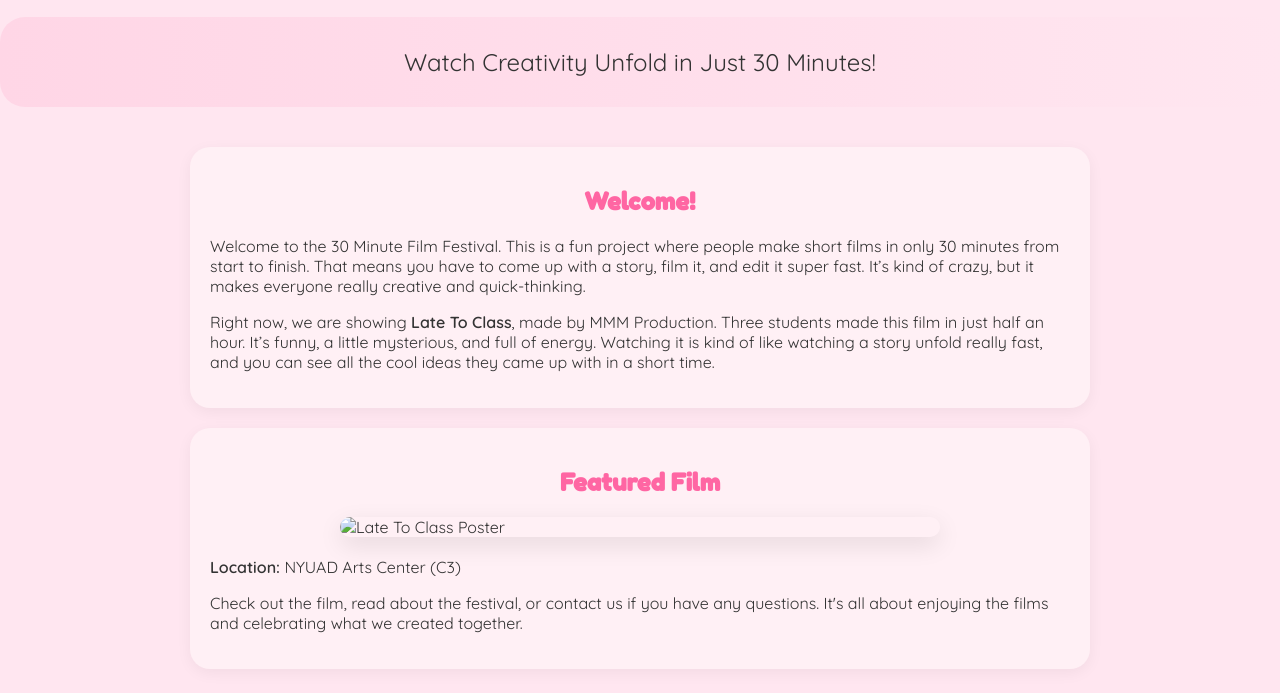
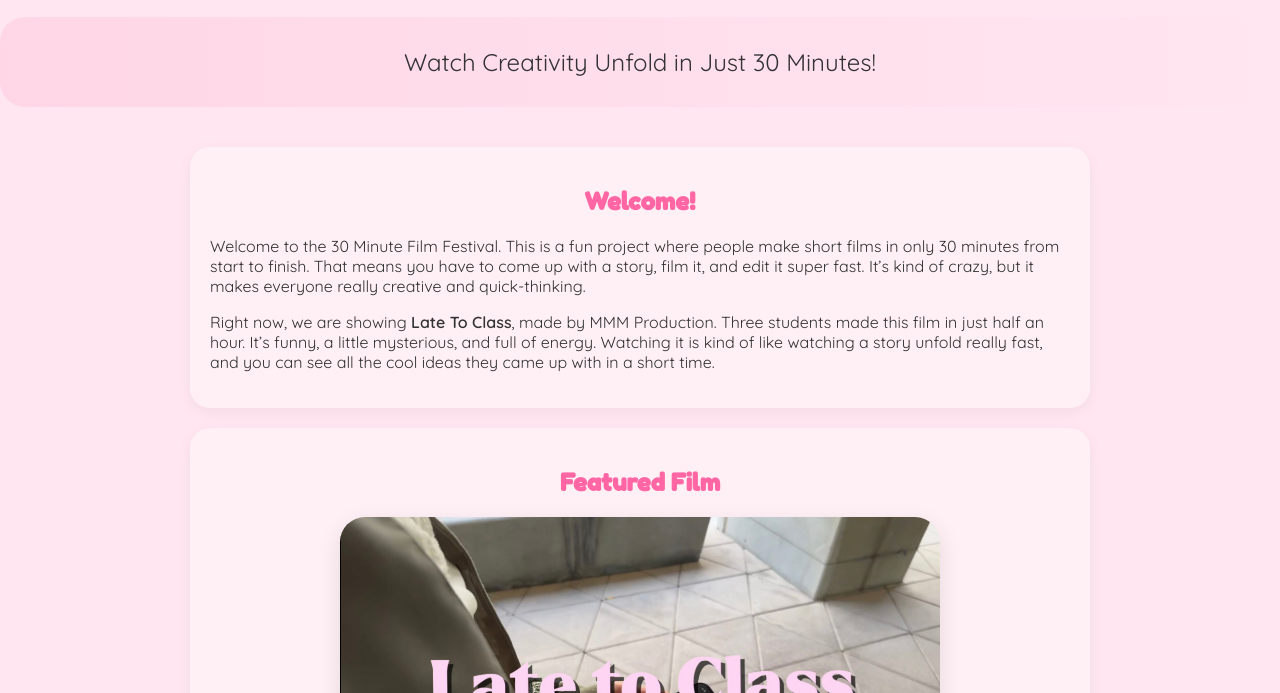
Before and after one commit to mhraalnuaimi/Late-to-class, a plain HTML site: page index.html in a window 1280 px wide. Shown: the part 107-800 px from the top of the page. Drawn offline with Linux system fonts and the light colour scheme.

Commit message:
Update index.html

```diff
--- a/index.html
+++ b/index.html
@@ -44,7 +44,7 @@
     <section class="details">
       <h2>Featured Film</h2>
       <div class="image-placeholder">
-        <img src="images/late_to_class.jpg" alt="Late To Class Poster" class="featured-image">
+        <img src="late_to_class.jpg" alt="Late To Class Poster" class="featured-image">
       </div>
       <p><strong>Location:</strong> NYUAD Arts Center (C3)</p>
       <p>Check out the film, read about the festival, or contact us if you have any questions. It's all about enjoying the films and celebrating what we created together.</p>
```
